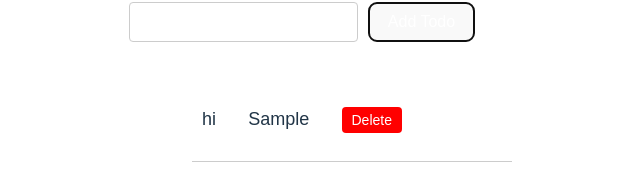
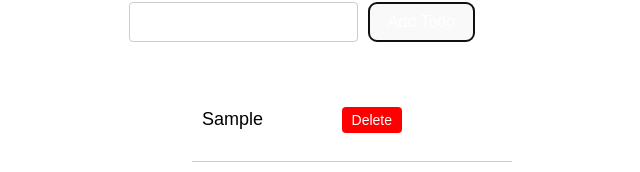
Before and after one commit to alka485/TODO_List, a React (Vite) app: page / in a window 1280 px wide. Both pictures are taken after typing "Sample" into the empty fields and a click on the button "Add Todo". Shown: the part 310-482 px from the top of the page, without its empty margins (288-928 px from the left). Built offline with nearby package versions, Linux system fonts and the light colour scheme.

Commit message:
saving modification

```diff
--- a/src/App.css
+++ b/src/App.css
@@ -51,6 +51,7 @@ input {
   justify-content: space-between;
   align-items: center;
   width: 300px;
+  color:black
 }
 
 .deleteButton {
--- a/src/components/ToDoList.jsx
+++ b/src/components/ToDoList.jsx
@@ -3,22 +3,32 @@ import React , {useState} from "react"
 
 const ToDoList = () => {
     const [todos, setTodos] = useState([]);
-    const [inputValue, setInputValue] = useState([])
+    const [inputValue, setInputValue] = useState('')
 
     function handleChange(e) {
+        console.log("Input changed", e.target.value);
         setInputValue(e.target.value);
     }
 
     function handleSubmit(e) {
         e.preventDefault();
-        setTodos([...todos , inputValue]);
-        setInputValue('');
+        if(inputValue.trim()){
+            setTodos([...todos , inputValue]);
+            setInputValue('');
+            console.log('New todo added', inputValue);
+            console.log( );
+
+        }
+        else{
+            console.log("Input is empty, todo not added");
+        }
     }
 
     function handleDelete(index) {
         const newTodos = [...todos];
         newTodos.splice(index,1);
         setTodos(newTodos);
+        console.log("todo deleted" , index);
     }
   return (
     <div className="container">
@@ -32,7 +42,7 @@ const ToDoList = () => {
         <ul className="list">
             {todos.map((todo,index) => (
             <li key={index} className="listItem">
-                <p>hi</p>{todo}
+                <p>{todo}</p>
             <button onClick={() => handleDelete(index)} className="deleteButton">Delete</button>
             </li>
             ))}
```
